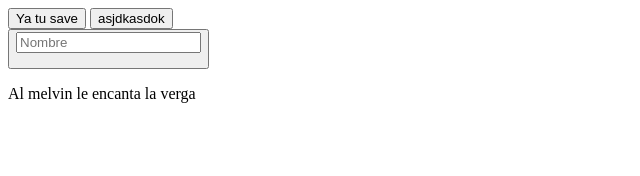
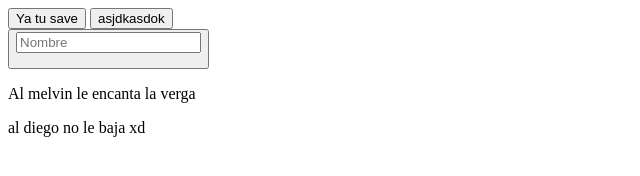
Before and after one commit to Mijael567/pruebas_repositorio, a plain HTML site: page carpeta_proyecto ejemplo}/index.html in a window 1280 px wide. Shown: the whole page, without its empty margins (0-640 px from the left). Drawn offline with Linux system fonts and the light colour scheme.

Commit message:
al diego no le baja x2 xd

```diff
--- a/carpeta_proyecto ejemplo}/index.html
+++ b/carpeta_proyecto ejemplo}/index.html
@@ -19,6 +19,7 @@
         </div>
     </form>
     <p>Al melvin le encanta la verga</p>
+    <p>al diego no le baja xd</p>
 
 </body>
 </html>
```
